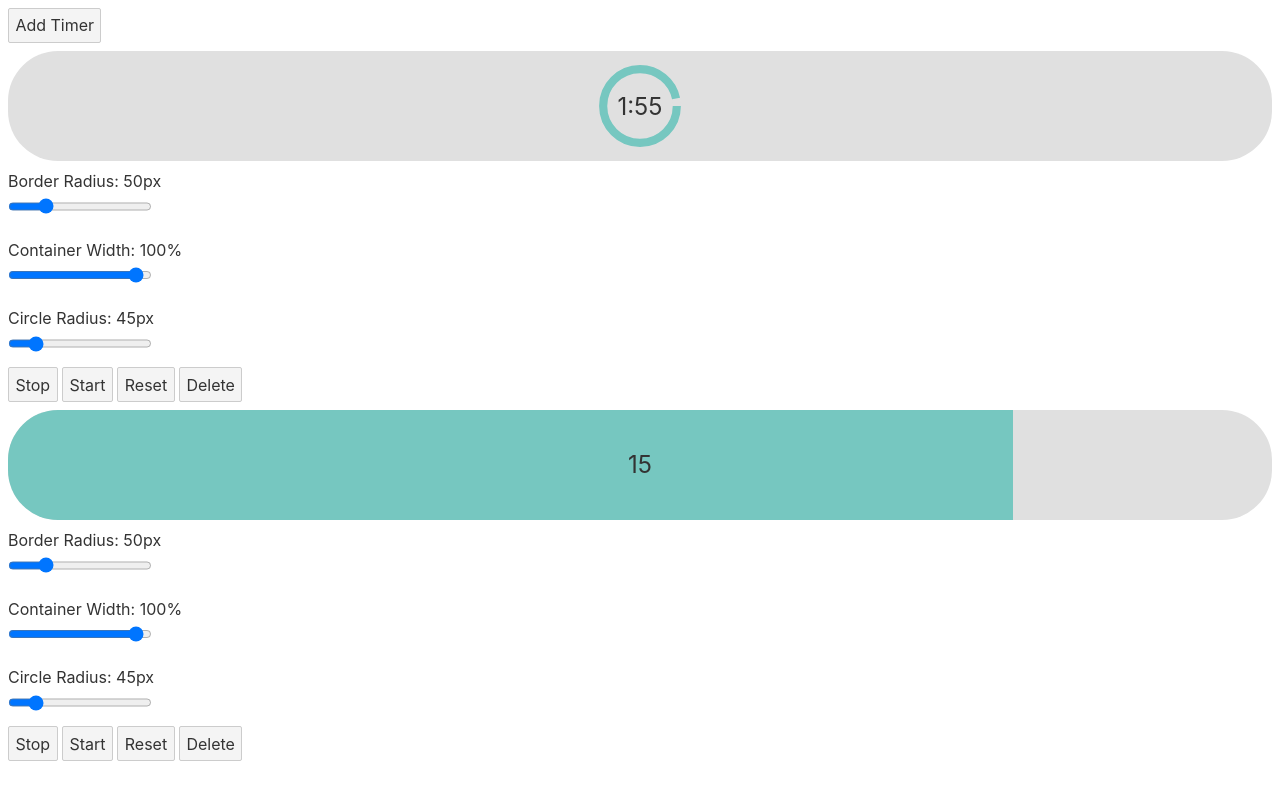
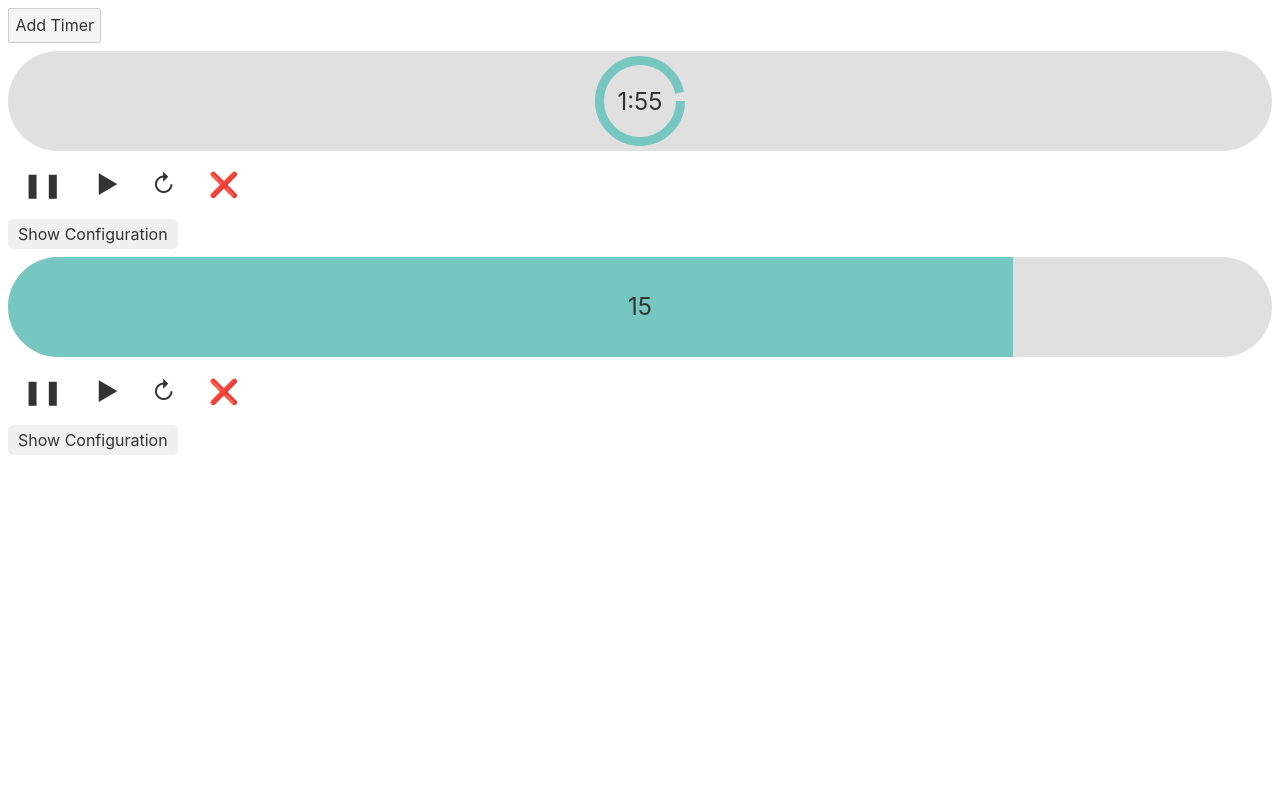
Before and after one commit to achintmehta/desktop-timer, a Svelte app: page / in a window 1280 px wide. Built offline with nearby package versions, Linux system fonts and the light colour scheme.

Commit message:
Add changes for configuration

```diff
--- a/src/components/Timer.svelte
+++ b/src/components/Timer.svelte
@@ -13,7 +13,10 @@
     let interval;
     let borderRadius = 50; // Default border radius
     let containerWidth = 100; // Default container width percentage
+    let containerHeight = 100; // Default container height
     let circleRadius = 45; // Default circle radius
+    let padding = 10; // Default padding
+    let showConfig = false; // Toggle for configuration section
 
     function startTimer() {
         clearInterval(interval);
@@ -65,8 +68,8 @@
         display: flex;
         justify-content: center;
         align-items: center;
-        height: calc(2 * var(--circle-radius, 45px) + 20px); /* Adjust height as needed */
-        min-width: calc(2 * var(--circle-radius, 45px) + 20px); /* Ensure it doesn't go smaller than the circle */
+        height: var(--container-height, 100px); /* Default height */
+        min-width: calc(2 * var(--circle-radius, 45px) + var(--padding, 10px)); /* Ensure it doesn't go smaller than the circle */
         width: var(--container-width, 80%); /* Default width */
         border-radius: var(--border-radius, 10px); /* Rounded corners */
     }
@@ -122,16 +125,48 @@
     .slider-container {
         margin-top: 10px;
     }
+
+    .config-section {
+        margin-top: 10px;
+        border: 1px solid #ccc;
+        padding: 10px;
+        border-radius: 5px;
+    }
+
+    .config-toggle {
+        cursor: pointer;
+        background-color: #f0f0f0;
+        border: none;
+        padding: 5px 10px;
+        border-radius: 5px;
+        margin-top: 10px;
+    }
+
+    .config-toggle:hover {
+        background-color: #e0e0e0;
+    }
+
+    .icon-button {
+        background: none;
+        border: none;
+        cursor: pointer;
+        font-size: 1.5em;
+        margin: 0 5px;
+    }
+
+    .icon-button:hover {
+        color: #0078d4;
+    }
 </style>
 
-<div class="outer-container" style="--container-width: {containerWidth}%; --circle-radius: {circleRadius}px; --border-radius: {borderRadius}px;">
+<div class="outer-container" style="--container-width: {containerWidth}%; --container-height: {containerHeight}px; --circle-radius: {circleRadius}px; --border-radius: {borderRadius}px; --padding: {padding}px;">
     <div class="inner-container">
         {#if shape === 'bar'}
             <div class="progress-bar" style="width: {progress}%;"></div>
             <p class="timer-text">{formattedTime}</p>
         {:else if shape === 'circle'}
             <div class="circle-container">
-                <svg width="100%" height="100%" viewBox="0 0 {2 * circleRadius + 20} {2 * circleRadius + 20}">
+                <svg width="100%" height="100%" viewBox="0 0 {2 * circleRadius + padding} {2 * circleRadius + padding}">
                     <circle cx="50%" cy="50%" r="{circleRadius}" fill="none" stroke="#e0e0e0" stroke-width="10" />
                     <circle cx="50%" cy="50%" r="{circleRadius}" fill="none" stroke="#76c7c0" stroke-width="10" class="circle" style="stroke-dasharray: {circumference}; stroke-dashoffset: {dashOffset};" />
                 </svg>
@@ -140,19 +175,39 @@
         {/if}
     </div>
 </div>
+
+<div>
+    <button class="icon-button" on:click={stopTimer} title="Pause">❚❚</button>
+    <button class="icon-button" on:click={startTimer} title="Start">►</button>
+    <button class="icon-button" on:click={resetTimer} title="Reset">↻</button>
+    <button class="icon-button" on:click={deleteTimer} title="Delete">❌</button>
+</div>
+
+<button class="config-toggle" on:click={() => showConfig = !showConfig}>
+    {showConfig ? 'Hide Configuration' : 'Show Configuration'}
+</button>
+
+{#if showConfig}
+    <div class="config-section">
         <div class="slider-container">
             <label for="borderRadius">Border Radius: {borderRadius}px</label>
             <input type="range" id="borderRadius" min="0" max="250" bind:value={borderRadius} />
         </div>
         <div class="slider-container">
             <label for="containerWidth">Container Width: {containerWidth}%</label>
-    <input type="range" id="containerWidth" min=0 rmin={Math.ceil((2 * circleRadius + 20) / window.innerWidth * 100)} max="100" bind:value={containerWidth} />
+            <input type="range" id="containerWidth" min={Math.ceil((2 * circleRadius + padding) / window.innerWidth * 100)} max="100" bind:value={containerWidth} />
+        </div>
+        <div class="slider-container">
+            <label for="containerHeight">Container Height: {containerHeight}px</label>
+            <input type="range" id="containerHeight" min="50" max="250" bind:value={containerHeight} />
         </div>
         <div class="slider-container">
             <label for="circleRadius">Circle Radius: {circleRadius}px</label>
             <input type="range" id="circleRadius" min="20" max="250" bind:value={circleRadius} />
         </div>
-<button on:click={stopTimer}>Stop</button>
-<button on:click={startTimer}>Start</button>
-<button on:click={resetTimer}>Reset</button>
-<button on:click={deleteTimer}>Delete</button>
+        <div class="slider-container">
+            <label for="padding">Padding: {padding}px</label>
+            <input type="range" id="padding" min="0" max="20" bind:value={padding} />
+        </div>
+    </div>
+{/if}
```
Lines whose indentation alone changed are shown as unchanged.
